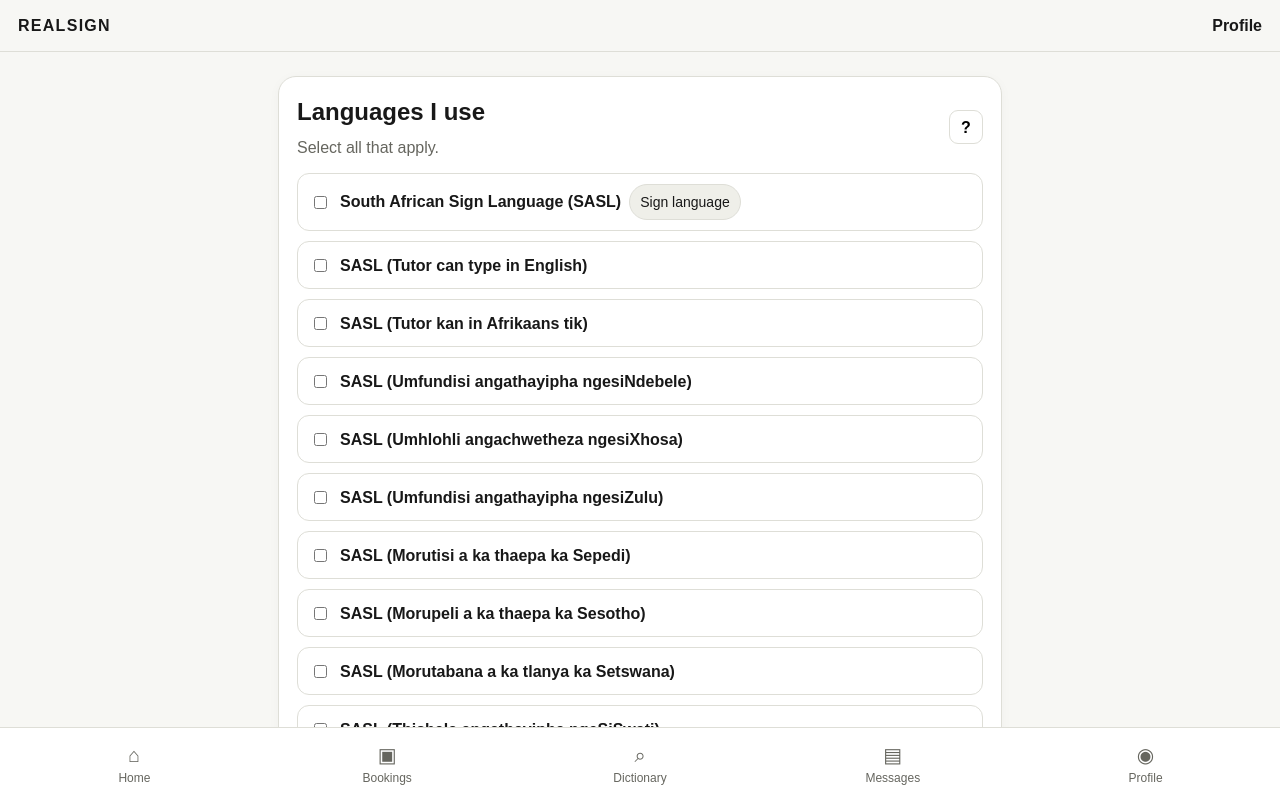
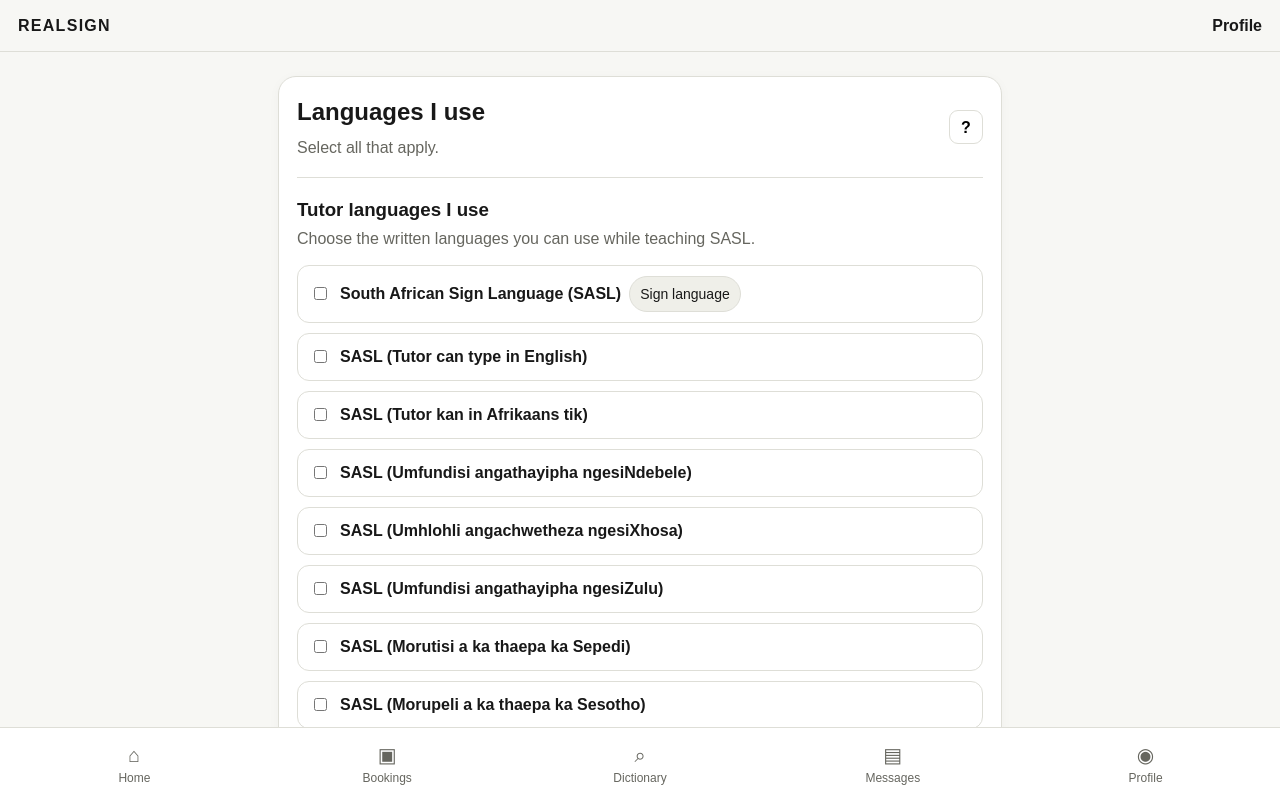
Before and after one commit to tangotea/realsign-sandbox, a Next.js app: page /profile in a window 1280 px wide. Shown: the top 798 px of the page. Built offline with nearby package versions, Linux system fonts and the light colour scheme; no server answers.

Commit message:
Show role-specific provider language options

```diff
--- a/app/globals.css
+++ b/app/globals.css
@@ -84,6 +84,9 @@ button { cursor: pointer; }
 .pill { display:inline-flex; padding: 7px 10px; border:1px solid var(--border); border-radius:999px; background:var(--soft); font-size:14px; }
 .grid2 { display:grid; grid-template-columns: repeat(2,minmax(0,1fr)); gap:12px; }
 .checklist { display:grid; gap:10px; margin-top:14px; }
+.language-mode { margin-top:18px; padding-top:18px; border-top:1px solid var(--border); }
+.language-mode:first-of-type { border-top:0; padding-top:0; }
+.language-mode h3 { margin:0 0 4px; }
 .check {
   display:flex;
   align-items:center;
--- a/components/LanguageSelector.tsx
+++ b/components/LanguageSelector.tsx
@@ -3,10 +3,28 @@
 import { useEffect, useMemo, useState } from "react";
 import Link from "next/link";
 import { createClient } from "@/lib/supabase/client";
-import { OFFICIAL_LANGUAGES } from "@/lib/languages";
+import { OFFICIAL_LANGUAGES, LanguageDisplayMode, officialLanguageLabel } from "@/lib/languages";
 
-export default function LanguageSelector() {
+type LanguageSelectorProps = {
+  modes?: LanguageDisplayMode[];
+};
+
+const MODE_COPY: Record<LanguageDisplayMode, { title: string; subtitle: string; button: string }> = {
+  tutor: {
+    title: "Tutor languages I use",
+    subtitle: "Choose the written languages you can use while teaching SASL.",
+    button: "Save tutor languages",
+  },
+  interpreter: {
+    title: "Interpreter languages I use",
+    subtitle: "Choose the languages you can interpret with SASL.",
+    button: "Save interpreter languages",
+  },
+};
+
+export default function LanguageSelector({ modes = ["tutor"] }: LanguageSelectorProps) {
   const supabase = useMemo(() => createClient(), []);
+  const visibleModes = Array.from(new Set(modes));
   const [selected, setSelected] = useState<Set<string>>(new Set());
   const [userId, setUserId] = useState<string | null>(null);
   const [status, setStatus] = useState("Loading…");
@@ -51,11 +69,17 @@ export default function LanguageSelector() {
 
   return (
     <section className="card">
-      <div className="row"><div><h2>Languages I use</h2><p>Select all that apply.</p></div><button className="help-btn" aria-label="Languages help">?</button></div>
-      <div className="checklist">
-        {OFFICIAL_LANGUAGES.map((language) => <label className="check" key={language.code}><input type="checkbox" checked={selected.has(language.code)} onChange={() => toggle(language.code)} /><span><strong>{language.label}</strong>{language.modality === "signed" ? <span className="pill" style={{marginLeft:8}}>Sign language</span> : null}</span></label>)}
-      </div>
-      {userId ? <button className="btn" style={{marginTop:16}} onClick={save}>Save languages</button> : <Link href="/sign-in" className="btn" style={{marginTop:16}}>Sign in to save</Link>}
+      <div className="row"><div><h2>Languages I use</h2><p>{visibleModes.length ? "Select all that apply." : "Choose tutor or interpreter first."}</p></div><button className="help-btn" aria-label="Languages help">?</button></div>
+      {visibleModes.map(mode => (
+        <div className="language-mode" key={mode}>
+          <h3>{MODE_COPY[mode].title}</h3>
+          <p>{MODE_COPY[mode].subtitle}</p>
+          <div className="checklist">
+            {OFFICIAL_LANGUAGES.map((language) => <label className="check" key={`${mode}-${language.code}`}><input type="checkbox" checked={selected.has(language.code)} onChange={() => toggle(language.code)} /><span><strong>{officialLanguageLabel(language.code, mode)}</strong>{language.modality === "signed" ? <span className="pill" style={{marginLeft:8}}>Sign language</span> : null}</span></label>)}
+          </div>
+        </div>
+      ))}
+      {userId ? <button className="btn" style={{marginTop:16}} onClick={save}>{visibleModes.length === 1 ? MODE_COPY[visibleModes[0]].button : "Save languages"}</button> : <Link href="/sign-in" className="btn" style={{marginTop:16}}>Sign in to save</Link>}
       {status ? <p className="muted" aria-live="polite">{status}</p> : null}
     </section>
   );
--- a/components/provider/ProviderApplication.tsx
+++ b/components/provider/ProviderApplication.tsx
@@ -173,6 +173,10 @@ export default function ProviderApplication() {
   const selectedRateRule = rateRules.find(rule => rule.provider_role === selectedServiceRole && rule.duration_min === serviceDuration);
   const minPrice = selectedRateRule ? selectedRateRule.min_price_cents / 100 : null;
   const maxPrice = selectedRateRule ? selectedRateRule.max_price_cents / 100 : null;
+  const languageModes = [
+    roles.has("deaf_tutor") ? "tutor" : null,
+    roles.has("interpreter") ? "interpreter" : null,
+  ].filter(Boolean) as ("tutor" | "interpreter")[];
 
   return <div className="stack">
     <section className="card">
@@ -204,7 +208,7 @@ export default function ProviderApplication() {
       <div className="row wrap">{editable ? <button className="btn secondary" onClick={saveProfile}>Save introduction</button> : null}<button className="btn ghost" type="button" disabled>✨ Improve my writing — AI hook ready</button></div>
     </section>
 
-    <LanguageSelector />
+    <LanguageSelector modes={languageModes} />
 
     <section className="card">
       <h2>4. Lessons, interpreting & rates</h2><p>Choose a service type, service option, length and price.</p>
--- a/lib/languages.ts
+++ b/lib/languages.ts
@@ -1,4 +1,5 @@
 export type LanguageModality = "signed" | "spoken_written";
+export type LanguageDisplayMode = "tutor" | "interpreter";
 
 export const OFFICIAL_LANGUAGES = [
   { code: "sasl", label: "South African Sign Language (SASL)", modality: "signed" as LanguageModality },
@@ -14,3 +15,24 @@ export const OFFICIAL_LANGUAGES = [
   { code: "ve", label: "SASL (Mudededzi a nga thaipha nga Tshivenda)", modality: "spoken_written" as LanguageModality },
   { code: "ts", label: "SASL (Mudyondzisi a nga thayipa hi Xitsonga)", modality: "spoken_written" as LanguageModality }
 ] as const;
+
+const INTERPRETER_LABELS: Record<string, string> = {
+  sasl: "SASL",
+  en: "SASL & English",
+  af: "SASL & Afrikaans",
+  nr: "SASL & isiNdebele",
+  xh: "SASL & isiXhosa",
+  zu: "SASL & isiZulu",
+  nso: "SASL & Sepedi",
+  st: "SASL & Sesotho",
+  tn: "SASL & Setswana",
+  ss: "SASL & siSwati",
+  ve: "SASL & Tshivenda",
+  ts: "SASL & Xitsonga"
+};
+
+export function officialLanguageLabel(code: string, mode: LanguageDisplayMode) {
+  const language = OFFICIAL_LANGUAGES.find(item => item.code === code);
+  if (mode === "interpreter") return INTERPRETER_LABELS[code] || language?.label || code;
+  return language?.label || code;
+}
```
Also changed, not shown: app/provider/page.tsx (+1 -1 lines).
